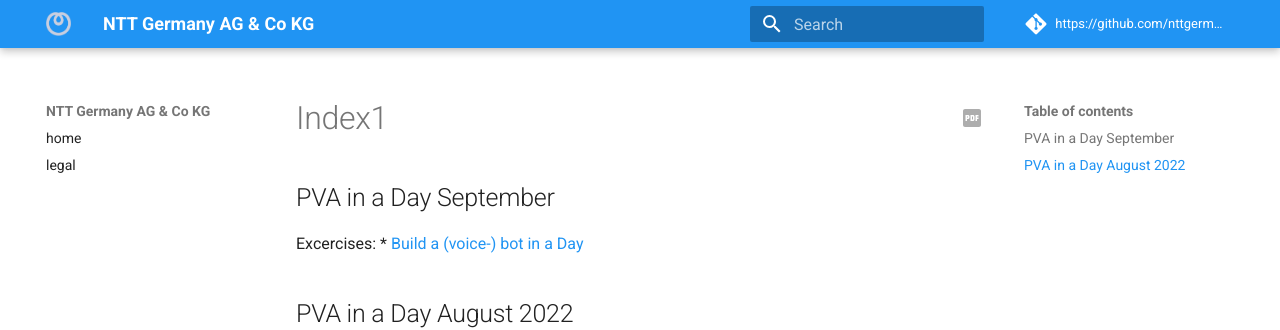
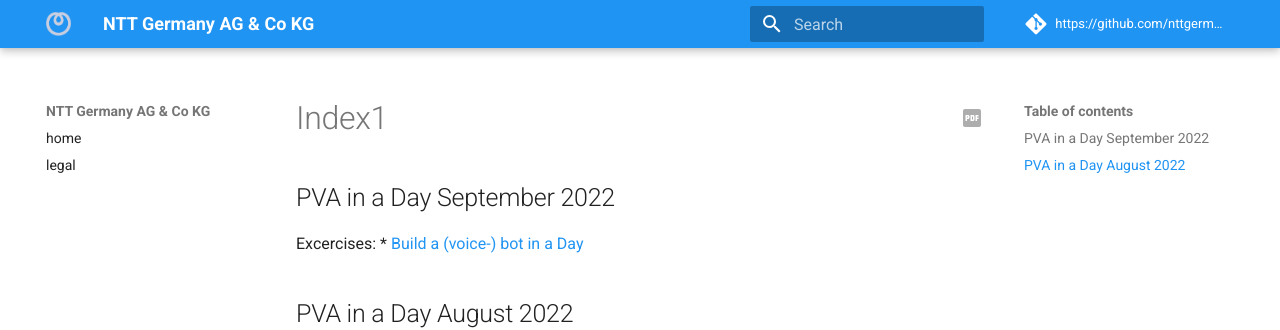
Before and after one commit to nttgermany/PVAinaday-documentation, an MkDocs documentation site: the page built from docs/index1.md, in a window 1280 px wide. Shown: the top 330 px of the page. Built offline with MkDocs 1.6.1 and Material for MkDocs 9.7.7, drawn with Linux system fonts in a browser that asks for light colours; comment, search, counter and statistics services are not loaded.

Commit message:
Update index1.md

```diff
--- a/docs/index1.md
+++ b/docs/index1.md
@@ -1,4 +1,4 @@
-## PVA in a Day September
+## PVA in a Day September 2022
 Excercises:
 * [Build a (voice-) bot in a Day](https://the.cognitiveservices.ninja/articles/workshop_PVAinaDay/)
 
```
